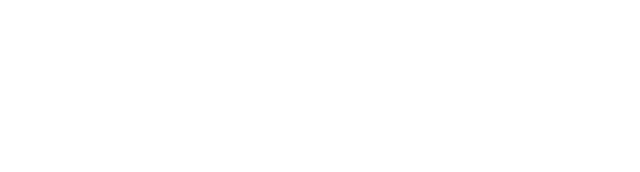
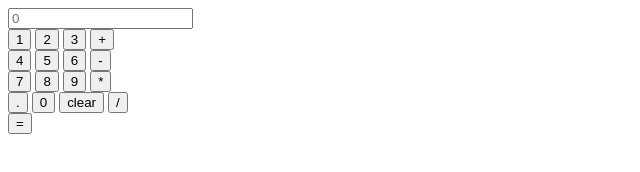
Before and after one commit to dillon-johnson-dev/calculator-build, a plain HTML site: page index.html in a window 1280 px wide. Shown: the whole page, without its empty margins (0-640 px from the left). Drawn offline with Linux system fonts and the light colour scheme.

Commit message:
create buttons

```diff
--- a/index.html
+++ b/index.html
@@ -7,7 +7,41 @@
   <title>Calculator</title>
 </head>
 <body>
+  <div class="container">
+    <div class="calculator">
+      <input id="userInput" placeholder="0">
+      <br>
+      <!-- Level 1 buttons -->
+      <button class="btn" onclick="press(1)">1</button>
+      <button class="btn" onclick="press(2)">2</button>
+      <button class="btn" onclick="press(3)">3</button>
+      <button class="btn" onclick="press('+')">+</button>
+      <br>
 
+      <!-- Level 2 buttons -->
+      <button class="btn" onclick="press(4)">4</button>
+      <button class="btn" onclick="press(5)">5</button>
+      <button class="btn" onclick="press(6)">6</button>
+      <button class="btn" onclick="press('-')">-</button>
+      <br>
+
+      <!-- Level 3 buttons -->
+      <button class="btn" onclick="press(7)">7</button>
+      <button class="btn" onclick="press(8)">8</button>
+      <button class="btn" onclick="press(9)">9</button>
+      <button class="btn" onclick="press('*')">*</button>
+      <br>
+
+      <!-- Level 4 buttons -->
+      <button class="btn" onclick="press('.')">.</button>
+      <button class="btn" onclick="press(0)">0</button>
+      <button class="btn" onclick="erase()">clear</button>
+      <button class="btn" onclick="press('/')">/</button>
+      <br>
+
+      <button class="btn" onclick="equal()">=</button>
+    </div>
+  </div>
 
   <script src="script.js"></script>
 </body>
```
